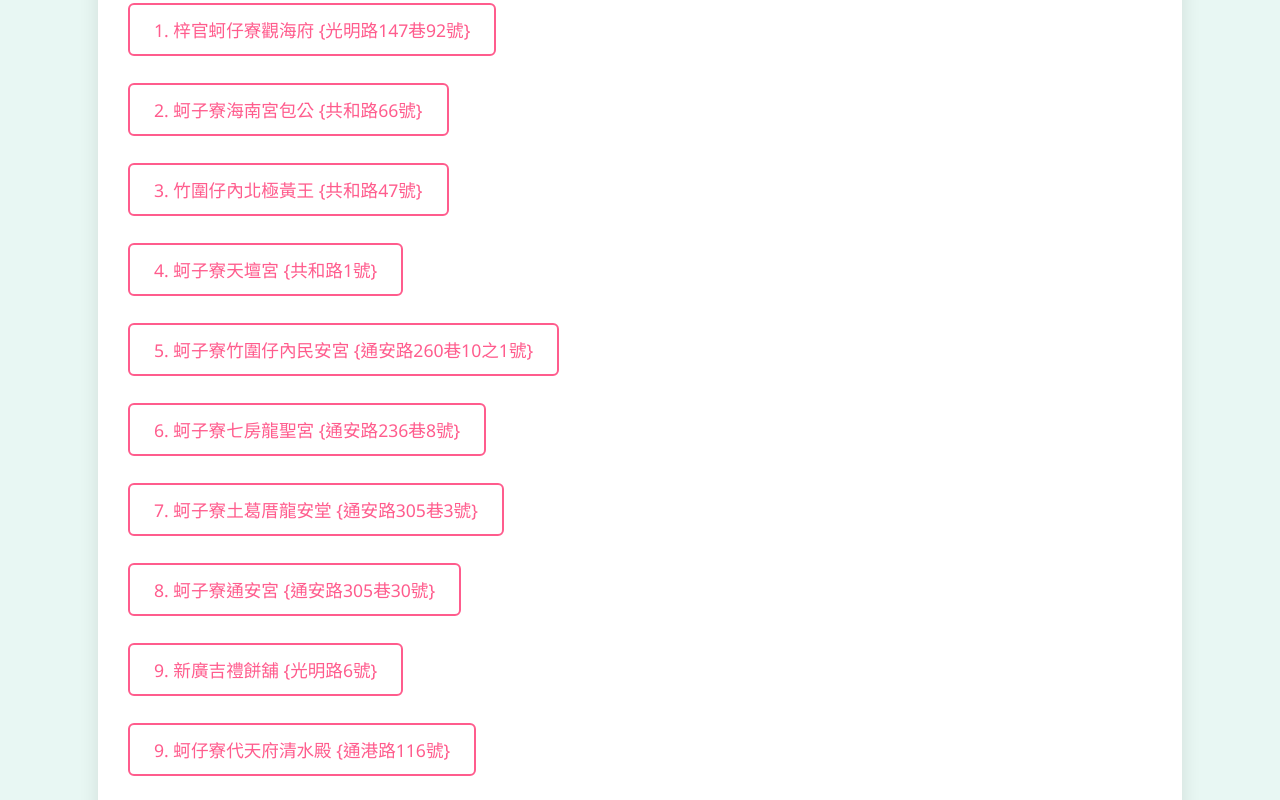
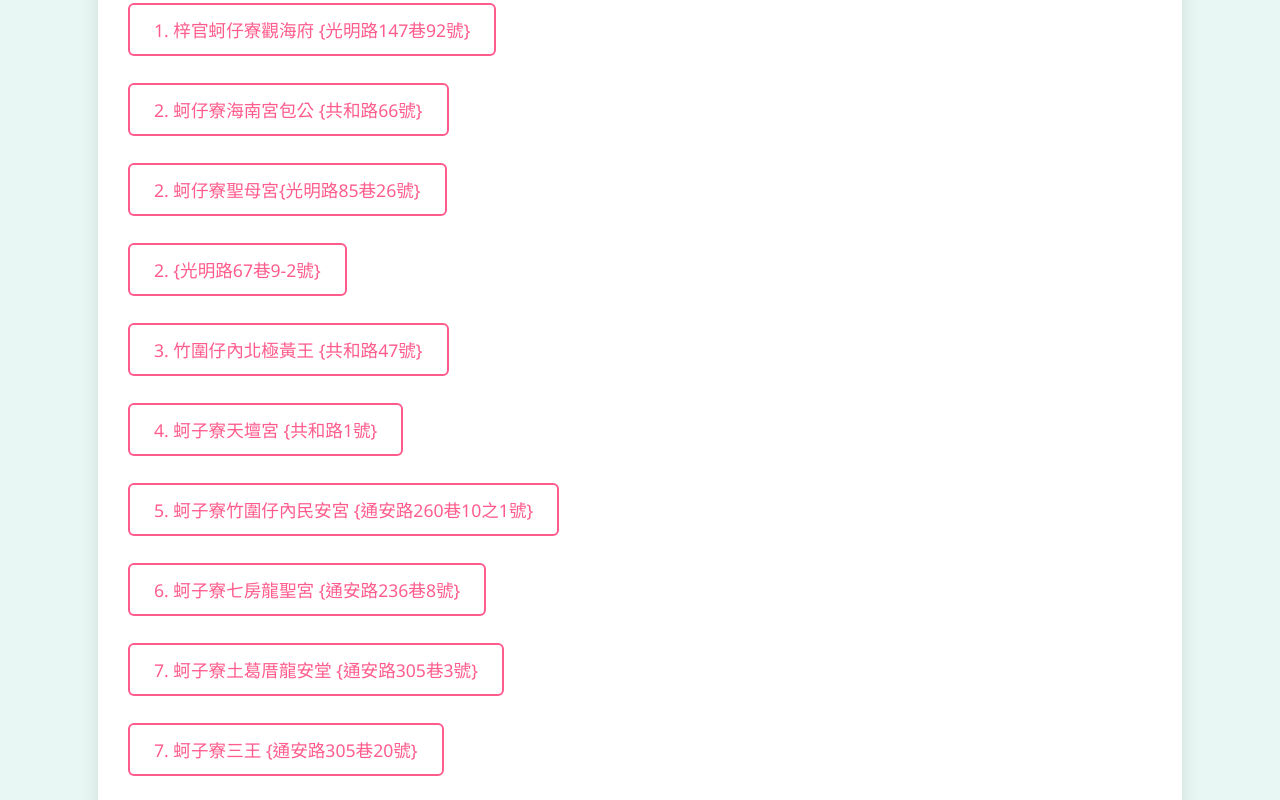
Before and after one commit to james6105729/flower-shop-website, a plain HTML site: page index.html in a window 1280 px wide. Shown: the part 2136-2936 px from the top of the page. Drawn offline with Linux system fonts and the light colour scheme.

Commit message:
Update index.html

```diff
--- a/index.html
+++ b/index.html
@@ -169,7 +169,12 @@
 
            <li><a href="https://maps.app.goo.gl/4LPjmBMixY8veGSZ8" target="_blank">1. 梓官蚵仔寮觀海府  {光明路147巷92號}</a></li>
 
-          <li><a href="https://maps.app.goo.gl/4LPjmBMixY8veGSZ8" target="_blank">2. 蚵子寮海南宮包公  {共和路66號}</a></li>
+          <li><a href="https://maps.app.goo.gl/4LPjmBMixY8veGSZ8" target="_blank">2. 蚵仔寮海南宮包公  {共和路66號}</a></li>
+
+          <li><a href="https://maps.app.goo.gl/aBhrT3W9ysegkzoh6" target="_blank">2. 蚵仔寮聖母宮{光明路85巷26號}</a></li>
+
+          <li><a href="https://maps.app.goo.gl/d6dgarQz7MFvmScZ9" target="_blank">2. {光明路67巷9-2號}</a></li>
+
 
           <li><a href="https://maps.app.goo.gl/pHSUjVdSCCm3zPZP6">3. 竹圍仔內北極黃王  {共和路47號}</a></li>
 
@@ -180,6 +185,8 @@
         <li><a href="https://maps.app.goo.gl/PDSTpQ31d3PXSn1t9" target="_blank">6. 蚵子寮七房龍聖宮 {通安路236巷8號}</a></li>
 
           <li><a href="https://maps.app.goo.gl/555n65XUJ15ahxdm8" target="_blank">7. 蚵子寮土葛厝龍安堂 {通安路305巷3號}</a></li>
+
+        <li><a href="https://maps.app.goo.gl/TqboedZKoN4sS3tq8" target="_blank">7. 蚵子寮三王 {通安路305巷20號}</a></li>
 
           <li><a href="https://maps.app.goo.gl/cYnbMPtu7CJAHxXz5" target="_blank">8. 蚵子寮通安宮 {通安路305巷30號}</a></li>
 
```
